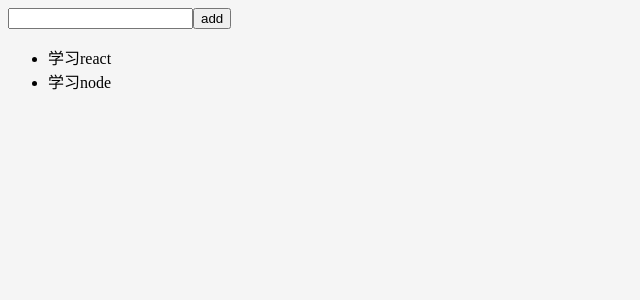
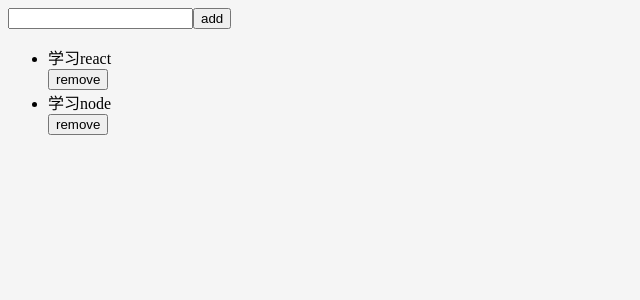
Before and after one commit to songguoguo927/haoqimaor, a React (Create React App) app: page / in a window 1280 px wide. Shown: the top 300 px of the page, without its empty margins (0-640 px from the left). Built offline with nearby package versions, Linux system fonts and the light colour scheme.

Commit message:
删除功能

```diff
--- a/src/Btodolist.js
+++ b/src/Btodolist.js
@@ -17,13 +17,17 @@ class Btodolist extends Component{
                 value={this.state.inputValue}
                 onChange={this.handleInputChange.bind(this)}
             />
-            <button onClick={this.handleBtnClick.bind(this)}>add</button>
+            <button onClick={this.handleAddBtnClick.bind(this)}>add</button>
         </div>
         <ul>
            {
                this.state.list.map((item,index) =>{
-                return <li key={index}>{item}</li>
-              })
+                return (
+                    <div>
+                    <li key={index}>{item}</li>
+                   <button onClick={this.handleRemBtnClick.bind(this,index)}>remove</button>
+                   </div>)
+             })
           }
         </ul>
         </Fragment>
@@ -34,11 +38,20 @@ class Btodolist extends Component{
             inputValue:e.target.value
         })
     }
-    handleBtnClick(){
+    handleAddBtnClick(){
         this.setState({
              list:[...this.state.list,this.state.inputValue],
              inputValue:''
              })
     }
+    handleRemBtnClick(index){
+        // console.log(index)//点击某一项按钮，展示对应下标
+        const updateList = [...this.state.list]//拷贝一个副本
+
+        updateList.splice(index,1)
+        this.setState({
+            list:updateList
+        })
+    }
 }
 export default Btodolist
```
Also changed, not shown: word/0116.md (+5 -0 lines).
